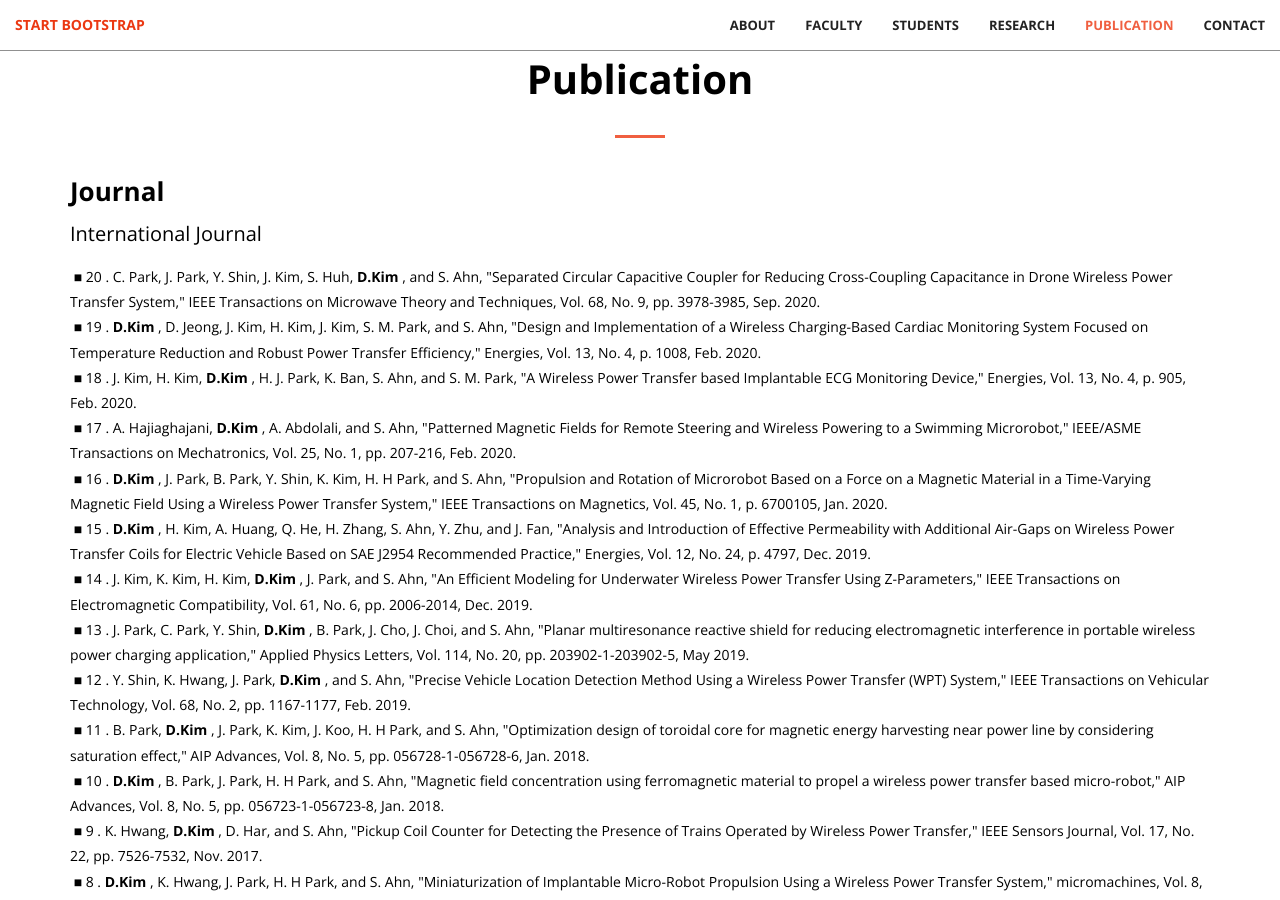
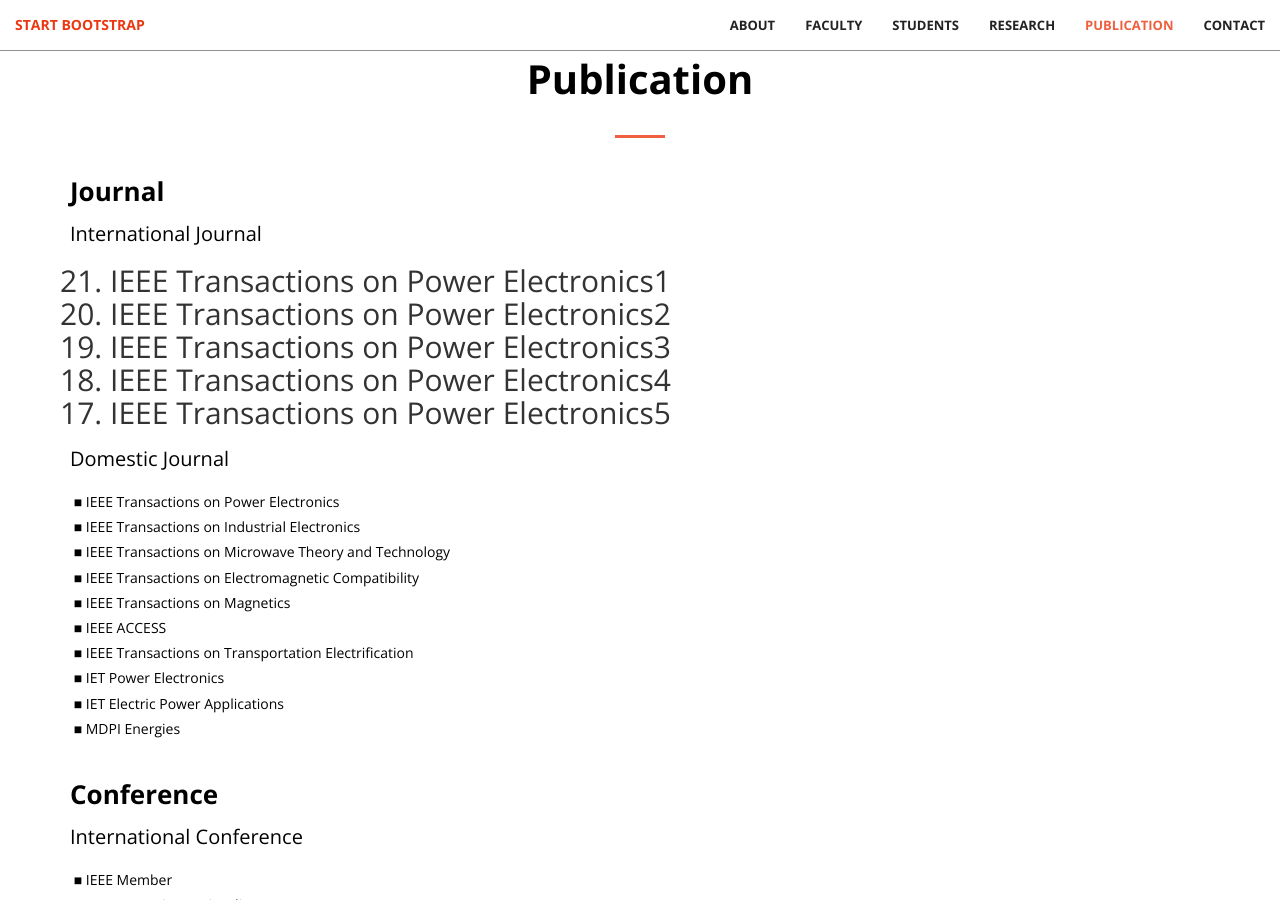
Before and after one commit to dwKim88/AEL, a Jekyll site: the page built from index.html, in a window 1280 px wide and 900 px high, scrolled down 4622 px. Built offline with Jekyll 4.4.1, drawn with Linux system fonts in a browser that asks for light colours; some of the changed text lies outside the part shown.

Commit message:
Update services.html

```diff
--- a/_includes/services.html
+++ b/_includes/services.html
@@ -26,27 +26,13 @@
                         International Journal
                     </p>
                     <p style="line-height: 1.8; color:black; font-size:14px;">
-                        &nbsp;■ 	20	.	C. Park, J. Park, Y. Shin, J. Kim, S. Huh, <B> D.Kim </B>, and S. Ahn, "Separated Circular Capacitive Coupler for Reducing Cross-Coupling Capacitance in Drone Wireless Power Transfer System," IEEE Transactions on Microwave Theory and Techniques, Vol. 68, No. 9, pp. 3978-3985, Sep. 2020.	<br>
-                        &nbsp;■ 	19	.	<B> D.Kim </B>, D. Jeong, J. Kim, H. Kim, J. Kim, S. M. Park, and S. Ahn, "Design and Implementation of a Wireless Charging-Based Cardiac Monitoring System Focused on Temperature Reduction and Robust Power Transfer Efficiency," Energies, Vol. 13, No. 4, p. 1008, Feb. 2020.	<br>
-                        &nbsp;■ 	18	.	J. Kim, H. Kim, <B> D.Kim </B>, H. J. Park, K. Ban, S. Ahn, and S. M. Park, "A Wireless Power Transfer based Implantable ECG Monitoring Device," Energies, Vol. 13, No. 4, p. 905, Feb. 2020.	<br>
-                        &nbsp;■ 	17	.	A. Hajiaghajani, <B> D.Kim </B>, A. Abdolali, and S. Ahn, "Patterned Magnetic Fields for Remote Steering and Wireless Powering to a Swimming Microrobot," IEEE/ASME Transactions on Mechatronics, Vol. 25, No. 1, pp. 207-216, Feb. 2020.	<br>
-                        &nbsp;■ 	16	.	<B> D.Kim </B>, J. Park, B. Park, Y. Shin, K. Kim, H. H Park, and S. Ahn, "Propulsion and Rotation of Microrobot Based on a Force on a Magnetic Material in a Time-Varying Magnetic Field Using a Wireless Power Transfer System," IEEE Transactions on Magnetics, Vol. 45, No. 1, p. 6700105, Jan. 2020.	<br>
-                        &nbsp;■ 	15	.	<B> D.Kim </B>, H. Kim, A. Huang, Q. He, H. Zhang, S. Ahn, Y. Zhu, and J. Fan, "Analysis and Introduction of Effective Permeability with Additional Air-Gaps on Wireless Power Transfer Coils for Electric Vehicle Based on SAE J2954 Recommended Practice," Energies, Vol. 12, No. 24, p. 4797, Dec. 2019.	<br>
-                        &nbsp;■ 	14	.	J. Kim, K. Kim, H. Kim, <B> D.Kim </B>, J. Park, and S. Ahn, "An Efficient Modeling for Underwater Wireless Power Transfer Using Z-Parameters," IEEE Transactions on Electromagnetic Compatibility, Vol. 61, No. 6, pp. 2006-2014, Dec. 2019.	<br>
-                        &nbsp;■ 	13	.	J. Park, C. Park, Y. Shin, <B> D.Kim </B>, B. Park, J. Cho, J. Choi, and S. Ahn, "Planar multiresonance reactive shield for reducing electromagnetic interference in portable wireless power charging application," Applied Physics Letters, Vol. 114, No. 20, pp. 203902-1-203902-5, May 2019.	<br>
-                        &nbsp;■ 	12	.	Y. Shin, K. Hwang, J. Park, <B> D.Kim </B>, and S. Ahn, "Precise Vehicle Location Detection Method Using a Wireless Power Transfer (WPT) System," IEEE Transactions on Vehicular Technology, Vol. 68, No. 2, pp. 1167-1177, Feb. 2019.	<br>
-                        &nbsp;■ 	11	.	B. Park, <B> D.Kim </B>, J. Park, K. Kim, J. Koo, H. H Park, and S. Ahn, "Optimization design of toroidal core for magnetic energy harvesting near power line by considering saturation effect," AIP Advances, Vol. 8, No. 5, pp. 056728-1-056728-6, Jan. 2018.	<br>
-                        &nbsp;■ 	10	.	<B> D.Kim </B>, B. Park, J. Park, H. H Park, and S. Ahn, "Magnetic field concentration using ferromagnetic material to propel a wireless power transfer based micro-robot," AIP Advances, Vol. 8, No. 5, pp. 056723-1-056723-8, Jan. 2018.	<br>
-                        &nbsp;■ 	9	.	K. Hwang, <B> D.Kim </B>, D. Har, and S. Ahn, "Pickup Coil Counter for Detecting the Presence of Trains Operated by Wireless Power Transfer," IEEE Sensors Journal, Vol. 17, No. 22, pp. 7526-7532, Nov. 2017.	<br>
-                        &nbsp;■ 	8	.	<B> D.Kim </B>, K. Hwang, J. Park, H. H Park, and S. Ahn, "Miniaturization of Implantable Micro-Robot Propulsion Using a Wireless Power Transfer System," micromachines, Vol. 8, No. 269, pp. 1-12, Sep. 2017.	<br>
-                        &nbsp;■ 	7	.	<B> D.Kim </B>, K. Hwang, J. Park, H. H Park, and S. Ahn, "High-Efficiency Wireless Power and Force Transfer for a Micro-Robot Using a Multiaxis AC/DC Magnetic Coil," IEEE Transactions on Magnetics, Vol. 53, No. 6, p. 9401804, Jun. 2017.	<br>
-                        &nbsp;■ 	6	.	J. Park, <B> D.Kim </B>, K. Hwang, H. H Park, S. I. Kwak, J. H. Kwon, and S. Ahn, "A Resonant Reactive Shielding for Planar Wireless Power Transfer System in Smartphone Application," IEEE Transactions on Electromagnetic Compatibility, Vol. 59, No. 2, pp. 695-703, Apr. 2017.	<br>
-                        &nbsp;■ 	5	.	K. Hwang, J. Cho, <B> D.Kim </B>, J. Park, J. H. Kwon, S. I. Kwak, H. H Park, and S. Ahn, "An Autonomous Coil Alignment System for the Dynamic Wireless Charging of Electric Vehicles to Minimize Lateral Misalignment," Energies, Vol. 10, No. 3, p. 315, Mar. 2017.	<br>
-                        &nbsp;■ 	4	.	K. Hwang, J. Park, <B> D.Kim </B>, H. H Park, J. H. Kwon, S. I. Kwak, and S. Ahn, "Autonomous Coil Alignment System Using Fuzzy Steering Control for Electric Vehicles with Dynamic Wireless Charging," Mathematical Problems in Engineering, Vol. 2015, No. 205285, pp. 1-14, Dec. 2015.	<br>
-                        &nbsp;■ 	3	.	<B> D.Kim </B>, J. Park, H. H Park, and S. Ahn, "Generation of Magnetic Propulsion Force and Torque for Microrobot Using Wireless Power Transfer Coil," IEEE Transactions on Magnetics, Vol. 51, No. 11, p. 8600104, Nov. 2015.	<br>
-                        &nbsp;■ 	2	.	M. Kim, H. Kim, <B> D.Kim </B>, Y. Jeong, H. H Park, and S. Ahn, "A Three-Phase Wireless-Power-Transfer System for Online Electric Vehicles with Reduction of Leakage Magnetic Fields," IEEE Transactions on Microwave Theory and Techniques, Vol. 63, No. 11, pp. 3806-3813, Sep. 2015.	<br>
-                        &nbsp;■ 	1	.	<B> D.Kim </B>, M. Kim, J. Yoo, H. H Park, and S. Ahn, "Magnetic resonant wireless power transfer for propulsion of implantable micro-robot," Journal of Applied Physics, Vol. 117, No. 17, p. 17E712, Apr. 2015.	<br>
-
+                    <ol start="21" reversed>
+                        <li>IEEE Transactions on Power Electronics1</li>
+                        <li>IEEE Transactions on Power Electronics2</li>
+                        <li>IEEE Transactions on Power Electronics3</li>
+                        <li>IEEE Transactions on Power Electronics4</li>
+                        <li>IEEE Transactions on Power Electronics5</li>
+                    </ol>
 
                     </p>
                     <p style="line-height: 1.0; color:black; font-size:20px;">
```
